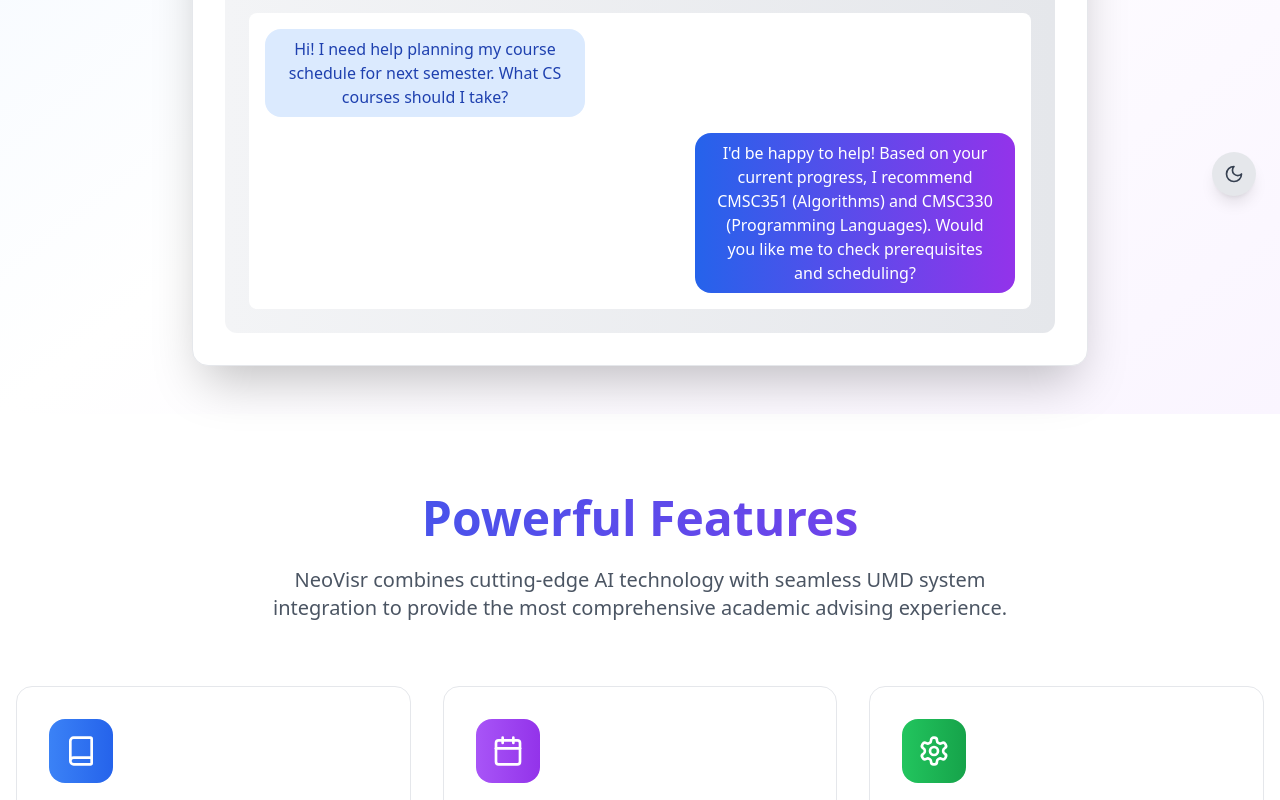
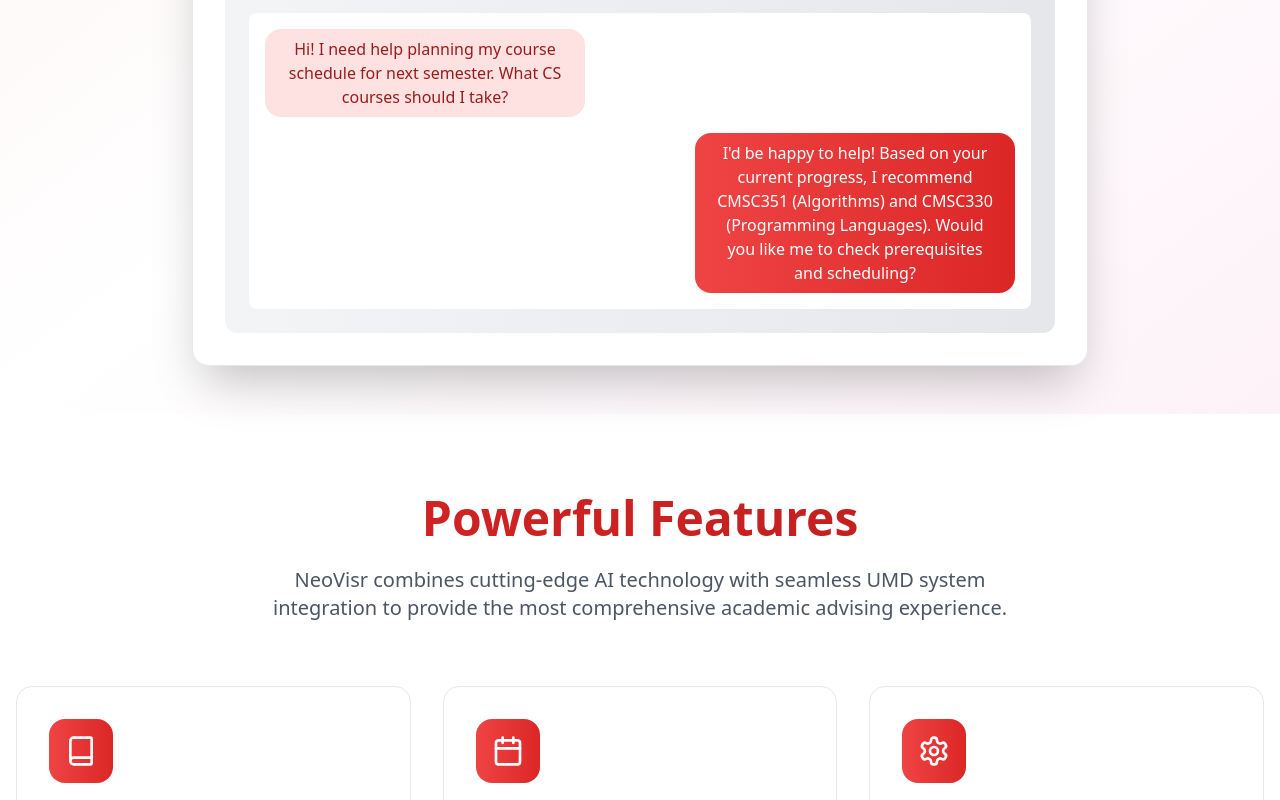
Before and after one commit to samikwangneo/neovisr-landing, a React (Vite) app: page / in a window 1280 px wide. Shown: the part 580-1380 px from the top of the page. Built offline with nearby package versions, Linux system fonts and the light colour scheme.

Commit message:
Refactor: Apply red color theme and iOS logo
- Removed dark theme.
- Changed the main page's gradient to red.
- Updated the apple icon to the iOS logo.

```diff
--- a/src/components/CTA.tsx
+++ b/src/components/CTA.tsx
@@ -1,5 +1,3 @@
-
-import { AppleIcon } from "lucide-react";
 
 const CTA = () => {
   return (
@@ -23,7 +21,10 @@ const CTA = () => {
 
           <div className="flex justify-center mb-12">
             <a href="#" className="flex items-center gap-2 px-10 py-5 bg-black text-white rounded-xl text-lg font-bold hover:bg-gray-900 hover:shadow-2xl hover:scale-105 transition-all duration-300">
-              <AppleIcon size={24} />
+              <svg viewBox="0 0 24 24" width="24" height="24" stroke="currentColor" strokeWidth="2" fill="none" strokeLinecap="round" strokeLinejoin="round" className="lucide lucide-apple">
+                <path d="M12 20.94c1.5 0 2.75 1.06 4 1.06 3 0 6-8 6-12.22A4.91 4.91 0 0 0 17 5c-2.22 0-4 1.44-5 2-1-.56-2.78-2-5-2a4.9 4.9 0 0 0-5 4.78C2 14 5 22 8 22c1.25 0 2.5-1.06 4-1.06Z" />
+                <path d="M10 2c1 .5 2 2 2 5" />
+              </svg>
               <span>Download for iOS</span>
             </a>
           </div>
--- a/src/components/Features.tsx
+++ b/src/components/Features.tsx
@@ -7,37 +7,37 @@ const Features = () => {
       icon: <Book className="w-8 h-8" />,
       title: "Smart Course Guidance",
       description: "Get instant answers about CS degree requirements, prerequisites, and course planning from our AI trained on official UMD documents.",
-      color: "from-blue-500 to-blue-600"
+      color: "from-red-500 to-red-600"
     },
     {
       icon: <Calendar className="w-8 h-8" />,
       title: "Automated Scheduling",
       description: "Book advisor appointments directly through TerpEngage with our automated scheduling system. No more manual booking hassles.",
-      color: "from-purple-500 to-purple-600"
+      color: "from-red-500 to-red-600"
     },
     {
       icon: <Settings className="w-8 h-8" />,
       title: "Degree Audit Automation",
       description: "Automatically run degree audits through UMD's uAchieve system with secure 2FA authentication support.",
-      color: "from-green-500 to-green-600"
+      color: "from-red-500 to-red-600"
     },
     {
       icon: <Search className="w-8 h-8" />,
       title: "PDF Document Search",
       description: "Instantly search through comprehensive UMD CS advising documents for accurate and up-to-date information.",
-      color: "from-orange-500 to-orange-600"
+      color: "from-red-500 to-red-600"
     },
     {
       icon: <User className="w-8 h-8" />,
       title: "Personalized Experience",
       description: "Enjoy persistent chat history, custom profiles, and adaptive theming that learns your preferences.",
-      color: "from-pink-500 to-pink-600"
+      color: "from-red-500 to-red-600"
     },
     {
       icon: <Phone className="w-8 h-8" />,
       title: "Mobile-First Design",
       description: "Access your academic advisor anywhere with our React Native mobile app featuring light/dark mode support.",
-      color: "from-indigo-500 to-indigo-600"
+      color: "from-red-500 to-red-600"
     }
   ];
 
@@ -45,7 +45,7 @@ const Features = () => {
     <section id="features" className="py-20 bg-white">
       <div className="container mx-auto px-4">
         <div className="text-center mb-16">
-          <h2 className="text-4xl md:text-5xl font-bold mb-6 bg-gradient-to-r from-blue-600 to-purple-600 bg-clip-text text-transparent">
+          <h2 className="text-4xl md:text-5xl font-bold mb-6 bg-gradient-to-r from-red-600 to-red-700 bg-clip-text text-transparent">
             Powerful Features
           </h2>
           <p className="text-xl text-gray-600 max-w-3xl mx-auto">
--- a/src/components/Hero.tsx
+++ b/src/components/Hero.tsx
@@ -1,14 +1,14 @@
 
 const Hero = () => {
   return (
-    <section className="pt-24 pb-12 bg-gradient-to-br from-blue-50 via-white to-purple-50 min-h-screen flex items-center">
+    <section className="pt-24 pb-12 bg-gradient-to-br from-red-50 via-white to-pink-50 min-h-screen flex items-center">
       <div className="container mx-auto px-4">
         <div className="text-center max-w-4xl mx-auto">
           <div className="mb-8">
-            <span className="inline-block px-4 py-2 bg-blue-100 text-blue-600 rounded-full text-sm font-medium mb-4">
+            <span className="inline-block px-4 py-2 bg-red-100 text-red-600 rounded-full text-sm font-medium mb-4">
               AI-Powered Academic Advising
             </span>
-            <h1 className="text-5xl md:text-7xl font-bold mb-6 bg-gradient-to-r from-blue-600 via-purple-600 to-blue-800 bg-clip-text text-transparent leading-tight">
+            <h1 className="text-5xl md:text-7xl font-bold mb-6 bg-gradient-to-r from-red-600 via-red-500 to-red-700 bg-clip-text text-transparent leading-tight">
               Meet NeoVisr
             </h1>
             <p className="text-xl md:text-2xl text-gray-600 mb-8 leading-relaxed">
@@ -19,10 +19,10 @@ const Hero = () => {
           </div>
 
           <div className="flex flex-col sm:flex-row gap-4 justify-center mb-12">
-            <button className="px-8 py-4 bg-gradient-to-r from-blue-600 to-purple-600 text-white rounded-xl text-lg font-semibold hover:shadow-2xl hover:scale-105 transition-all duration-300">
+            <button className="px-8 py-4 bg-gradient-to-r from-red-500 to-red-600 text-white rounded-xl text-lg font-semibold hover:shadow-2xl hover:scale-105 transition-all duration-300">
               Try NeoVisr Now
             </button>
-            <button className="px-8 py-4 border-2 border-gray-300 text-gray-700 rounded-xl text-lg font-semibold hover:border-blue-600 hover:text-blue-600 transition-all duration-300">
+            <button className="px-8 py-4 border-2 border-gray-300 text-gray-700 rounded-xl text-lg font-semibold hover:border-red-600 hover:text-red-600 transition-all duration-300">
               Watch Demo
             </button>
           </div>
@@ -40,12 +40,12 @@ const Hero = () => {
                 </div>
                 <div className="bg-white rounded-lg p-4 space-y-4">
                   <div className="flex justify-start">
-                    <div className="bg-blue-100 text-blue-800 px-4 py-2 rounded-2xl max-w-xs">
+                    <div className="bg-red-100 text-red-800 px-4 py-2 rounded-2xl max-w-xs">
                       Hi! I need help planning my course schedule for next semester. What CS courses should I take?
                     </div>
                   </div>
                   <div className="flex justify-end">
-                    <div className="bg-gradient-to-r from-blue-600 to-purple-600 text-white px-4 py-2 rounded-2xl max-w-xs">
+                    <div className="bg-gradient-to-r from-red-500 to-red-600 text-white px-4 py-2 rounded-2xl max-w-xs">
                       I'd be happy to help! Based on your current progress, I recommend CMSC351 (Algorithms) and CMSC330 (Programming Languages). Would you like me to check prerequisites and scheduling?
                     </div>
                   </div>
--- a/src/components/Team.tsx
+++ b/src/components/Team.tsx
@@ -5,25 +5,25 @@ const Team = () => {
       name: "Samik Wangneo",
       role: "Lead Developer",
       description: "Full-stack development and AI integration specialist",
-      gradient: "from-blue-500 to-purple-600"
+      gradient: "from-red-500 to-red-600"
     },
     {
       name: "Rivan Parikh",
       role: "Backend Engineer",
       description: "System architecture and automation expert",
-      gradient: "from-purple-500 to-pink-600"
+      gradient: "from-red-500 to-red-600"
     },
     {
       name: "Eswar Karavadi",
       role: "Mobile Developer",
       description: "React Native and user experience specialist",
-      gradient: "from-pink-500 to-orange-600"
+      gradient: "from-red-500 to-red-600"
     },
     {
       name: "Aymaan Hussain",
       role: "AI Researcher",
       description: "Machine learning and natural language processing",
-      gradient: "from-orange-500 to-yellow-600"
+      gradient: "from-red-500 to-red-600"
     }
   ];
 
@@ -31,7 +31,7 @@ const Team = () => {
     <section id="team" className="py-20 bg-white">
       <div className="container mx-auto px-4">
         <div className="text-center mb-16">
-          <h2 className="text-4xl md:text-5xl font-bold mb-6 bg-gradient-to-r from-blue-600 to-purple-600 bg-clip-text text-transparent">
+          <h2 className="text-4xl md:text-5xl font-bold mb-6 bg-gradient-to-r from-red-600 to-red-700 bg-clip-text text-transparent">
             Meet Our Team
           </h2>
           <p className="text-xl text-gray-600 max-w-3xl mx-auto">
@@ -54,7 +54,7 @@ const Team = () => {
               <h3 className="text-xl font-bold mb-2 text-gray-900">
                 {member.name}
               </h3>
-              <p className="text-blue-600 font-semibold mb-3">
+              <p className="text-red-600 font-semibold mb-3">
                 {member.role}
               </p>
               <p className="text-gray-600 text-sm leading-relaxed">
@@ -65,10 +65,10 @@ const Team = () => {
         </div>
 
         <div className="text-center mt-12">
-          <div className="inline-flex items-center space-x-2 px-6 py-3 bg-gradient-to-r from-blue-50 to-purple-50 rounded-full border border-blue-200">
-            <span className="text-blue-600 font-semibold">University of Maryland</span>
+          <div className="inline-flex items-center space-x-2 px-6 py-3 bg-gradient-to-r from-red-50 to-pink-50 rounded-full border border-red-200">
+            <span className="text-red-600 font-semibold">University of Maryland</span>
             <span className="text-gray-400">•</span>
-            <span className="text-purple-600 font-semibold">Computer Science</span>
+            <span className="text-red-600 font-semibold">Computer Science</span>
           </div>
         </div>
       </div>
--- a/src/pages/Index.tsx
+++ b/src/pages/Index.tsx
@@ -7,47 +7,11 @@ import About from "@/components/About";
 import Team from "@/components/Team";
 import CTA from "@/components/CTA";
 import Footer from "@/components/Footer";
-import { Sun, Moon } from "lucide-react";
 
 const Index = () => {
-  const [darkMode, setDarkMode] = useState(() => {
-    if (typeof window !== "undefined") {
-      // Check if user prefers dark mode
-      const savedTheme = localStorage.getItem("theme");
-      if (savedTheme) {
-        return savedTheme === "dark";
-      }
-      return window.matchMedia("(prefers-color-scheme: dark)").matches;
-    }
-    return false;
-  });
-
-  useEffect(() => {
-    if (darkMode) {
-      document.documentElement.classList.add("dark");
-      localStorage.setItem("theme", "dark");
-    } else {
-      document.documentElement.classList.remove("dark");
-      localStorage.setItem("theme", "light");
-    }
-  }, [darkMode]);
-
-  const toggleDarkMode = () => {
-    setDarkMode(!darkMode);
-  };
-
   return (
-    <div className="min-h-screen bg-white dark:bg-gray-900 text-gray-900 dark:text-gray-100">
+    <div className="min-h-screen bg-white text-gray-900">
       <Header />
-      <div className="fixed bottom-6 right-6 z-50">
-        <button
-          onClick={toggleDarkMode}
-          className="bg-gray-200 dark:bg-gray-800 p-3 rounded-full shadow-lg hover:shadow-xl transition-all"
-          aria-label="Toggle dark mode"
-        >
-          {darkMode ? <Sun className="text-yellow-500" size={20} /> : <Moon className="text-gray-700" size={20} />}
-        </button>
-      </div>
       <Hero />
       <Features />
       <About />
```
Also changed, not shown: src/components/Footer.tsx (+7 -6 lines), src/components/Header.tsx (+13 -13 lines).
